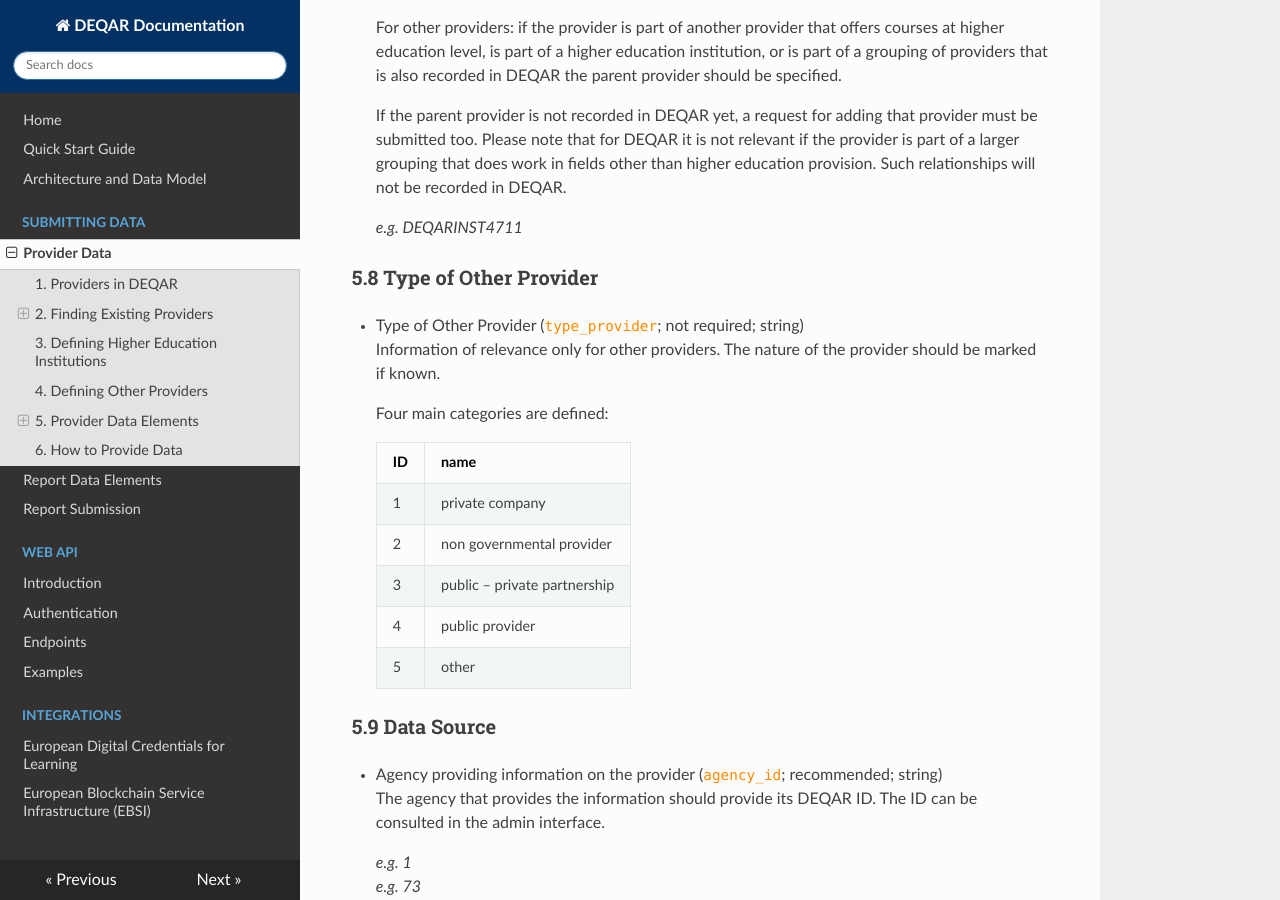
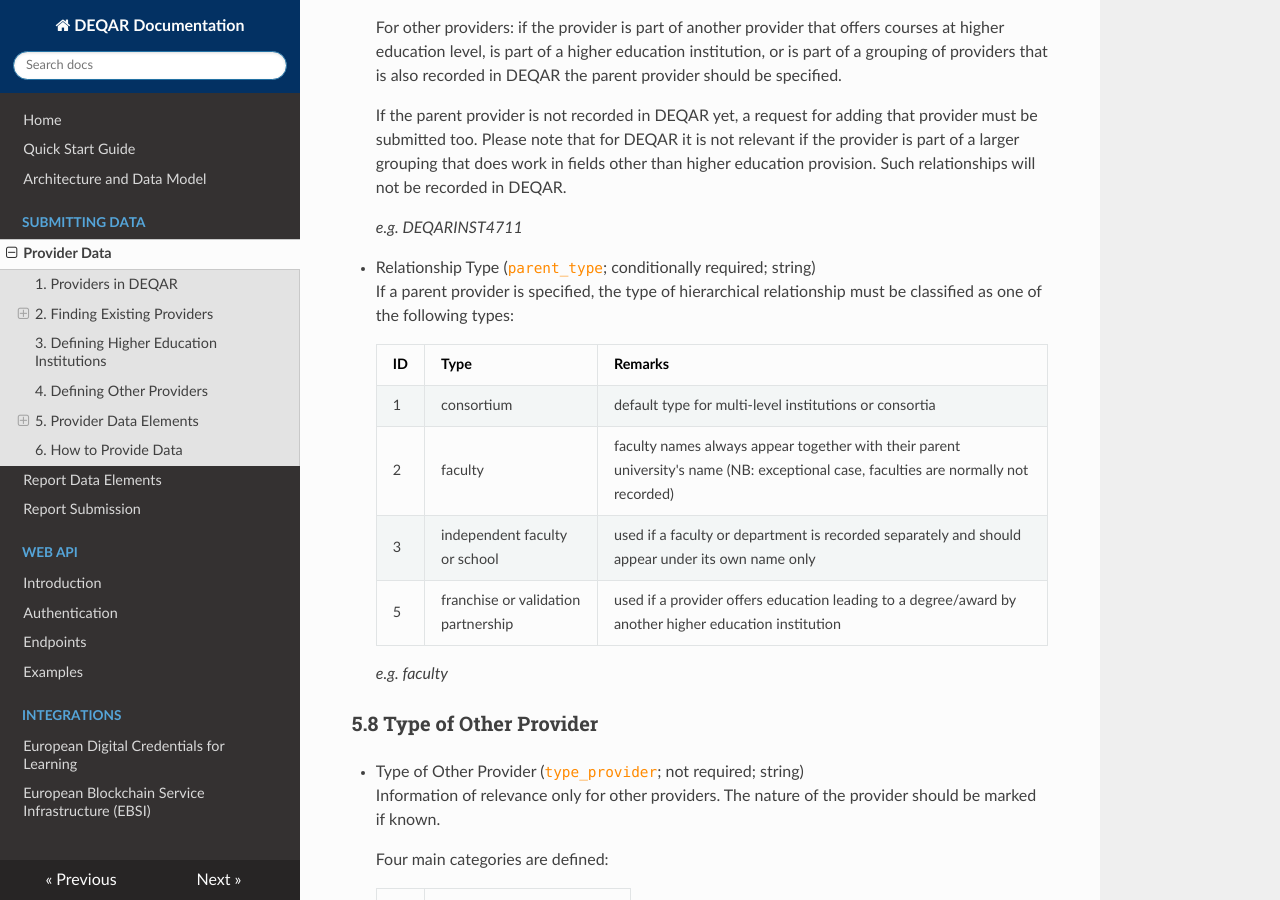
Before and after one commit to EQAR/deqar-docs, an MkDocs documentation site: the page built from docs/institution_data.md, in a window 1280 px wide and 900 px high, scrolled down 12261 px. Built offline with MkDocs 1.6.1, drawn with Linux system fonts in a browser that asks for light colours; nearby versions of some CDN libraries.

Commit message:
add: relationship type info

```diff
--- a/docs/institution_data.md
+++ b/docs/institution_data.md
@@ -354,6 +354,18 @@
 
     *e.g. DEQARINST4711*
 
+* Relationship Type (<code>parent_type</code>; conditionally required; string)
+  If a parent provider is specified, the type of hierarchical relationship must be classified as one of the following types:
+
+    |ID |Type |Remarks |
+    |:--|:----|:-------|
+    |1  |consortium |default type for multi-level institutions or consortia |
+    |2  |faculty |faculty names always appear together with their parent university's name (NB: exceptional case, faculties are normally not recorded) |
+    |3  |independent faculty or school |used if a faculty or department is recorded separately and should appear under its own name only |
+    |5  |franchise or validation partnership |used if a provider offers education leading to a degree/award by another higher education institution |
+
+    *e.g. faculty*
+
 ### Type of Other Provider
 
 * Type of Other Provider (<code>type_provider</code>; not required; string)
```
